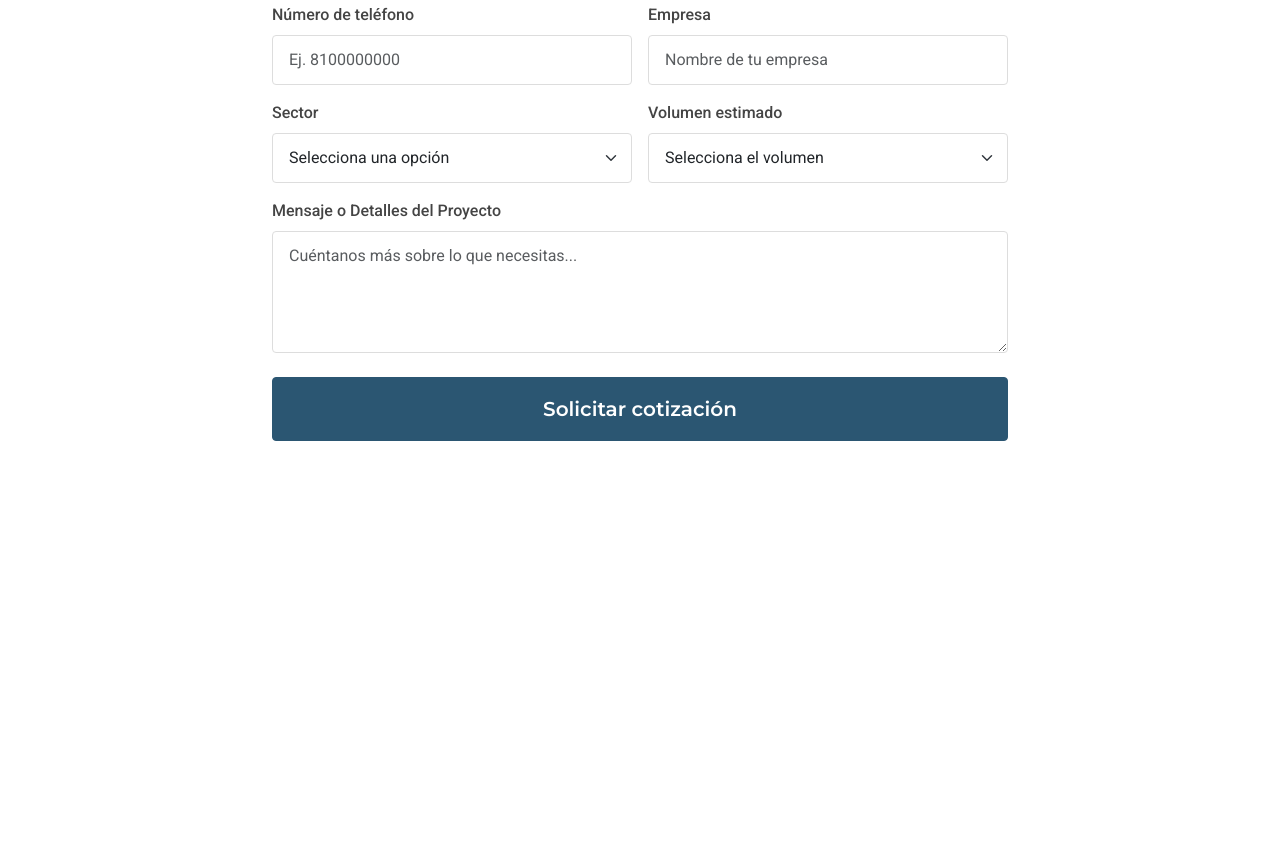
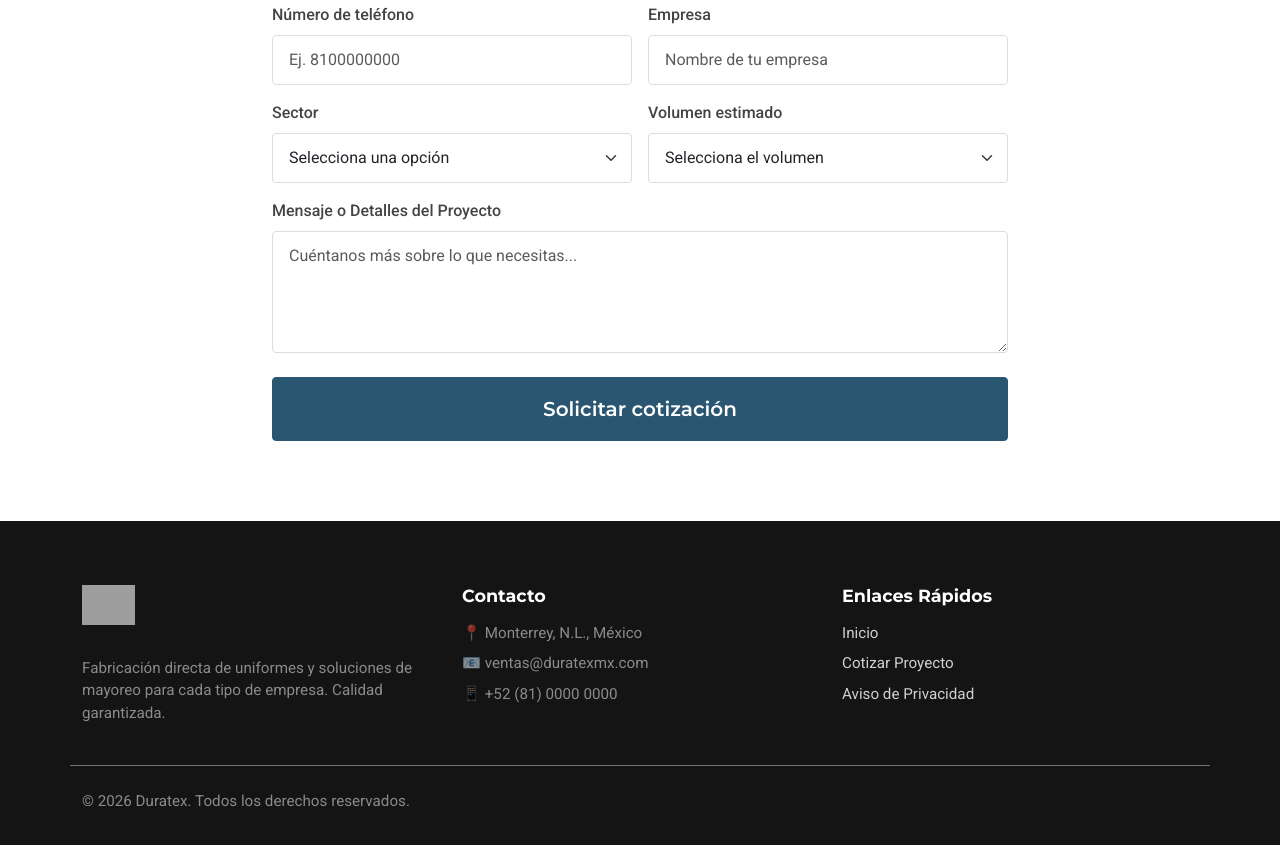
Before and after one commit to jesanchezfuturite/duratex-lp, a plain HTML site: page index.html in a window 1280 px wide. Shown: the part 4020-4865 px from the top of the page. Before the commit the page ends 4541 px from the top, so only its background shows below. Drawn offline with nearby package versions, Linux system fonts and the light colour scheme; grey boxes are pictures that could not be loaded.

```diff
--- a/index.html
+++ b/index.html
@@ -241,6 +241,41 @@
         </div>
     </section>
 
+    <!-- Footer -->
+    <footer class="footer">
+        <div class="container">
+            <div class="row gy-4">
+                <div class="col-lg-4 col-md-6">
+                    <img src="https://static.wixstatic.com/media/da305d_9ef8af0e39094762b3a1e3dd857070a4~mv2.png/v1/fill/w_213,h_38,al_c,q_85,usm_0.66_1.00_0.01,enc_avif,quality_auto/duratex%20blanco.png"
+                        alt="Duratex Logo" class="footer-logo">
+                    <p class="text-white-50 mt-3">Fabricación directa de uniformes y soluciones de mayoreo para cada
+                        tipo de empresa. Calidad garantizada.</p>
+                </div>
+                <div class="col-lg-4 col-md-6">
+                    <h5 class="mb-3">Contacto</h5>
+                    <ul class="list-unstyled text-white-50">
+                        <li class="mb-2">📍 Monterrey, N.L., México</li>
+                        <li class="mb-2">📧 ventas@duratexmx.com</li>
+                        <li class="mb-2">📱 +52 (81) 0000 0000</li>
+                    </ul>
+                </div>
+                <div class="col-lg-4 col-md-12">
+                    <h5 class="mb-3">Enlaces Rápidos</h5>
+                    <ul class="list-unstyled">
+                        <li class="mb-2"><a href="index.html">Inicio</a></li>
+                        <li class="mb-2"><a href="index.html#cotizacion">Cotizar Proyecto</a></li>
+                        <li class="mb-2"><a href="#">Aviso de Privacidad</a></li>
+                    </ul>
+                </div>
+            </div>
+            <div class="row mt-4 pt-4 border-top border-secondary">
+                <div class="col-12 text-center text-white-50 col-md-6 text-md-start">
+                    <p class="mb-0">&copy; 2026 Duratex. Todos los derechos reservados.</p>
+                </div>
+            </div>
+        </div>
+    </footer>
+
     <!-- Bootstrap 5 JS -->
     <script src="https://cdn.jsdelivr.net/npm/bootstrap@5.3.2/dist/js/bootstrap.bundle.min.js"
         integrity="sha384-C6RzsynM9kWDrMNeT87bh95OGNyZPhcTNXj1NW7RuBCsyN/o0jlpcV8Qyq46cDfL"
--- a/main.js
+++ b/main.js
@@ -8,7 +8,7 @@
     // --- 1. SMOOTH SCROLL PARA BOTONES CTA ---
     const scrollTriggers = document.querySelectorAll('.js-scroll-trigger');
     scrollTriggers.forEach(trigger => {
-        trigger.addEventListener('click', function(e) {
+        trigger.addEventListener('click', function (e) {
             e.preventDefault();
             const targetId = this.getAttribute('href');
             const targetElement = document.querySelector(targetId);
@@ -72,7 +72,7 @@
     const quoteForm = document.getElementById('quoteForm');
 
     if (quoteForm) {
-        quoteForm.addEventListener('submit', function(e) {
+        quoteForm.addEventListener('submit', function (e) {
             e.preventDefault(); // Detenemos el envío nativo
 
             let isValid = true;
@@ -82,7 +82,7 @@
             // Limpiamos estados visuales previos
             Object.keys(formConfig.fields).forEach(id => {
                 const element = document.getElementById(id);
-                if(element) element.classList.remove('is-invalid');
+                if (element) element.classList.remove('is-invalid');
             });
 
             // Validamos cada campo según la configuración
@@ -126,6 +126,10 @@
                 // Simulación de delay de red por 1 segundo, luego redirección
                 setTimeout(() => {
                     console.log('Datos validados y listos para enviar:', dataObj);
+
+                    // Bandera de seguridad para gracias.html
+                    sessionStorage.setItem('formSubmitted', 'true');
+
                     // Redirección exitosa (Pixel tracking compatible)
                     window.location.href = 'gracias.html';
                 }, 1000);
@@ -139,12 +143,12 @@
         // EventListeners para limpiar el "is-invalid" al escribir/cambiar
         Object.keys(formConfig.fields).forEach(id => {
             const element = document.getElementById(id);
-            if(element) {
+            if (element) {
                 element.addEventListener('input', () => {
-                   element.classList.remove('is-invalid');
+                    element.classList.remove('is-invalid');
                 });
                 element.addEventListener('change', () => {
-                   element.classList.remove('is-invalid');
+                    element.classList.remove('is-invalid');
                 });
             }
         });
--- a/styles.css
+++ b/styles.css
@@ -278,3 +278,33 @@
   color: var(--brand-primary);
   margin-bottom: 1.5rem;
 }
+
+/* Footer */
+.footer {
+  background-color: var(--brand-dark);
+  color: #fff;
+  padding: 4rem 0 2rem;
+  font-size: 0.95rem;
+}
+
+.footer h5 {
+  color: #fff;
+  font-size: 1.1rem;
+  font-weight: 700;
+}
+
+.footer a {
+  color: #fff;
+  text-decoration: none;
+  opacity: 0.8;
+  transition: opacity 0.3s;
+}
+
+.footer a:hover {
+  opacity: 1;
+}
+
+.footer-logo {
+  height: 40px;
+  margin-bottom: 1rem;
+}
```
Also changed, not shown: gracias.html (+46 -0 lines).
